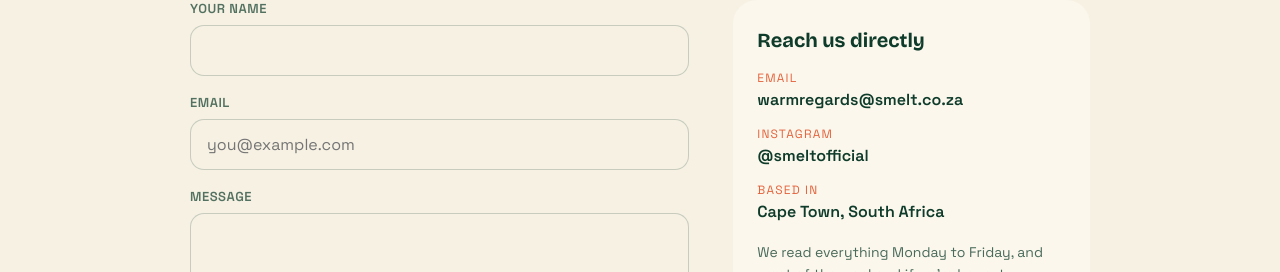
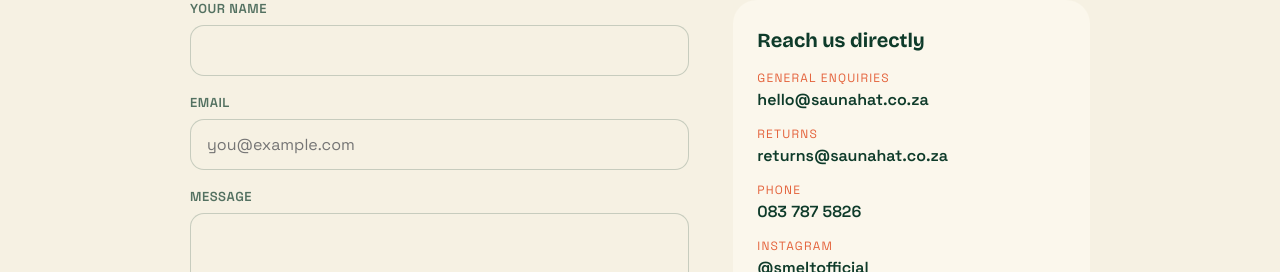
Before and after one commit to thomasdevillers/smelt-ecom-site, a Next.js app: page /contact in a window 1280 px wide. Shown: the part 413-685 px from the top of the page. Built offline with nearby package versions, Linux system fonts and the light colour scheme; no server answers.

Commit message:
contact info updates

```diff
--- a/app/checkout/success/page.tsx
+++ b/app/checkout/success/page.tsx
@@ -118,6 +118,10 @@ export default function CheckoutSuccessPage() {
               and we&rsquo;ll email tracking as soon as it&rsquo;s on the way. A receipt is
               heading to your inbox now.
             </p>
+            <p className={styles.copy}>
+              Can&rsquo;t find your order confirmation email? Please check your spam
+              or junk folder.
+            </p>
             <div className={styles.summary}>
               <div className={styles.row}>
                 <span>Reference</span>
--- a/content/contact.ts
+++ b/content/contact.ts
@@ -4,7 +4,9 @@ export const CONTACT = {
   intro:
     "We're a two-person operation in Cape Town, so you'll always reach an actual founder. Drop us a line and we'll get back to you within a day or two.",
   methods: [
-    { label: "Email", value: "warmregards@smelt.co.za", href: "mailto:warmregards@smelt.co.za" },
+    { label: "General enquiries", value: "hello@saunahat.co.za", href: "mailto:hello@saunahat.co.za" },
+    { label: "Returns", value: "returns@saunahat.co.za", href: "mailto:returns@saunahat.co.za" },
+    { label: "Phone", value: "083 787 5826", href: "tel:+27837875826" },
     { label: "Instagram", value: "@smeltofficial", href: "https://instagram.com" },
     { label: "Based in", value: "Cape Town, South Africa", href: null },
   ],
```
